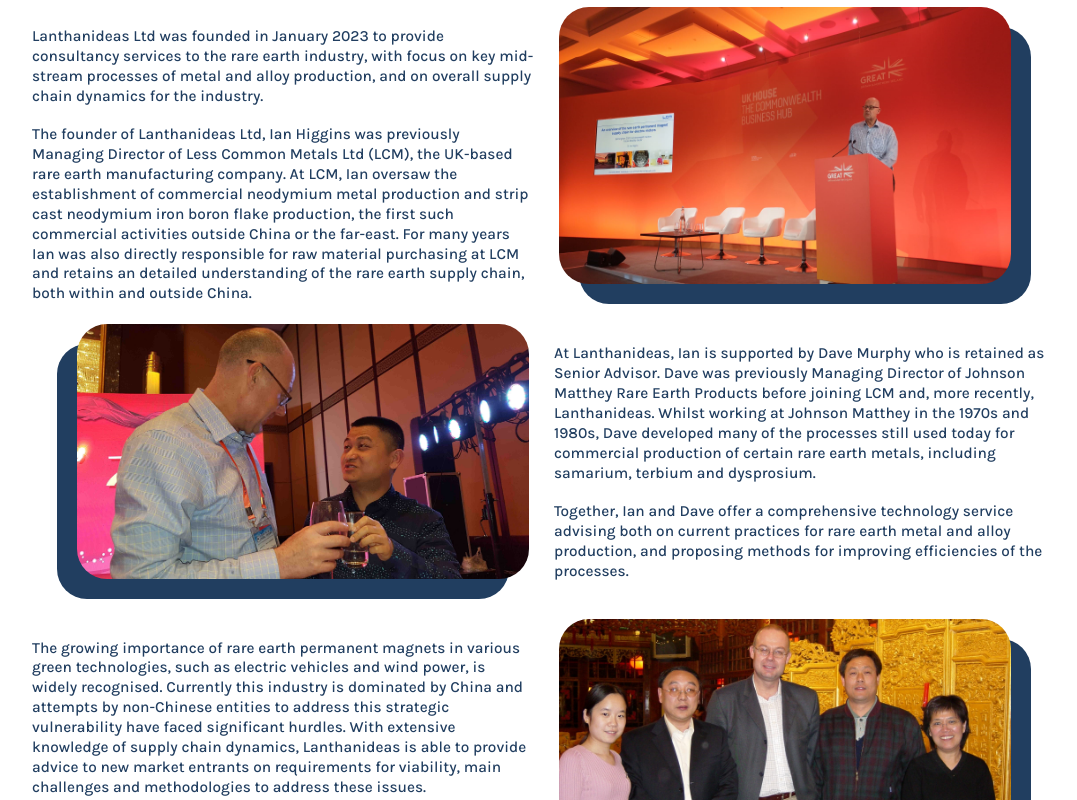
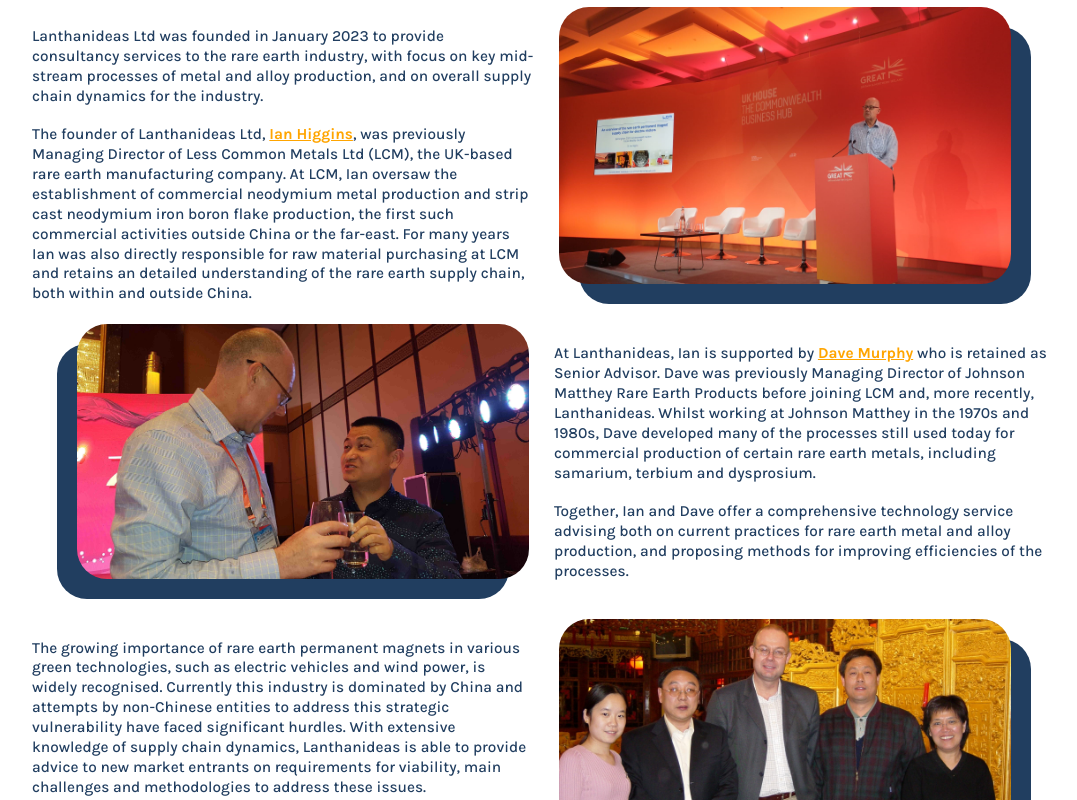
Before and after one commit to david14higgins/Lanthanideas.com, a React (Vite) app: page / in a window 1280 px wide. Shown: the part 1000-1800 px from the top of the page, without its empty margins (96-1173 px from the left). Built offline with nearby package versions, Linux system fonts and the light colour scheme.

Commit message:
add key staff links

```diff
--- a/src/components/AboutPage/AboutPage.css
+++ b/src/components/AboutPage/AboutPage.css
@@ -45,6 +45,13 @@
     color: var(--primary-blue);
     margin:0;
     line-height: 1.3;
+}
+
+.staff-link {
+    color: var(--primary-orange);
+    cursor: pointer;
+    text-decoration: underline;
+    font-weight: 700;
 }
 
 .image-box {
--- a/src/components/AboutPage/AboutPage.jsx
+++ b/src/components/AboutPage/AboutPage.jsx
@@ -4,7 +4,7 @@ import Ningbo from "../../assets/images/Ningbo.jpg"
 import Beijing from "../../assets/images/Beijing.jpg"
 import '../Page.css'
 import './AboutPage.css'
-import { Element } from "react-scroll";
+import { Element, Link } from "react-scroll";
 
 
 const AboutPage = () => {
@@ -17,7 +17,7 @@ const AboutPage = () => {
                     <div className="about-box text-box item-1">
                         <p>Lanthanideas Ltd was founded in January 2023 to provide consultancy services to the rare earth industry, with focus on key mid-stream processes of metal and alloy production, and on overall supply chain dynamics for the industry.</p>
                         <br/>
-                        <p>The founder of Lanthanideas Ltd, Ian Higgins was previously Managing Director of Less Common Metals Ltd (LCM), the UK-based rare earth manufacturing company. At LCM, Ian oversaw the establishment of commercial neodymium metal production and strip cast neodymium iron boron flake production, the first such commercial activities outside China or the far-east. For many years Ian was also directly responsible for raw material purchasing at LCM and retains an detailed understanding of the rare earth supply chain, both within and outside China.</p>
+                        <p>The founder of Lanthanideas Ltd, <Link to="key-staff-page" className="staff-link" smooth={true} duration={1000}>Ian Higgins</Link>, was previously Managing Director of Less Common Metals Ltd (LCM), the UK-based rare earth manufacturing company. At LCM, Ian oversaw the establishment of commercial neodymium metal production and strip cast neodymium iron boron flake production, the first such commercial activities outside China or the far-east. For many years Ian was also directly responsible for raw material purchasing at LCM and retains an detailed understanding of the rare earth supply chain, both within and outside China.</p>
                     </div>
 
                     <div className="about-box image-box item-2">
@@ -41,7 +41,7 @@ const AboutPage = () => {
                     </div>
 
                     <div className="about-box text-box item-4">
-                        <p>At Lanthanideas, Ian is supported by Dave Murphy who is retained as Senior Advisor. Dave was previously Managing Director of Johnson Matthey Rare Earth Products before joining LCM and, more recently, Lanthanideas. Whilst working at Johnson Matthey in the 1970s and 1980s, Dave developed many of the processes still used today for commercial production of certain rare earth metals, including samarium, terbium and dysprosium.</p>
+                        <p>At Lanthanideas, Ian is supported by <Link to="end-of-ians-section" className="staff-link" smooth={true} duration={1000}>Dave Murphy</Link> who is retained as Senior Advisor. Dave was previously Managing Director of Johnson Matthey Rare Earth Products before joining LCM and, more recently, Lanthanideas. Whilst working at Johnson Matthey in the 1970s and 1980s, Dave developed many of the processes still used today for commercial production of certain rare earth metals, including samarium, terbium and dysprosium.</p>
                         <br/>
                         <p>Together, Ian and Dave offer a comprehensive technology service advising both on current practices for rare earth metal and alloy production, and proposing methods for improving efficiencies of the processes.</p>
                     </div>
--- a/src/components/KeyStaffPage/KeyStaffPage.jsx
+++ b/src/components/KeyStaffPage/KeyStaffPage.jsx
@@ -4,11 +4,13 @@ import defaultAvatar from "../../assets/images/Default-Avatar.jpg"
 import linkedIn from "../../assets/images/Linked-In.png"
 import '../Page.css'
 import './KeyStaffPage.css'
+import { Element } from "react-scroll";
 
 
 
 const KeyStaffPage = () => {
   return (
+    <Element name="key-staff-page">
       <div id="key-staff-page" className="page">
           <div className="content key-staff-content">
               <h2>Key Staff</h2>
@@ -34,8 +36,9 @@ const KeyStaffPage = () => {
               <br/>
               <p>In the UK, Ian authored two UK-government funded reports, one in 2021 on the rare earth supply chain and one in 2022 on the requirements to establish commercial rare earth magnet production in the UK. Ian was also a member of the UK’s Strategic Materials Committee, contributing to the development of a strategy docurmnt xxxx in 2022.</p>
               <br/>
+              <Element name="end-of-ians-section">
               <p>Ian has presented over 20 papers on the rare earth industry at various global conferences. A list of publication is given in xxx</p>
-
+              </Element>
               <hr/>
 
               <h3>Dave Murphy</h3>
@@ -59,6 +62,7 @@ const KeyStaffPage = () => {
               <p>Since 2013, Dave has worked as a consultant to metal and alloy manufacturing companies, in particular Eutectix LLC in the USA. </p>
           </div>
       </div>
+    </Element>
   )
 }
 
```
Lines whose indentation alone changed are shown as unchanged.
